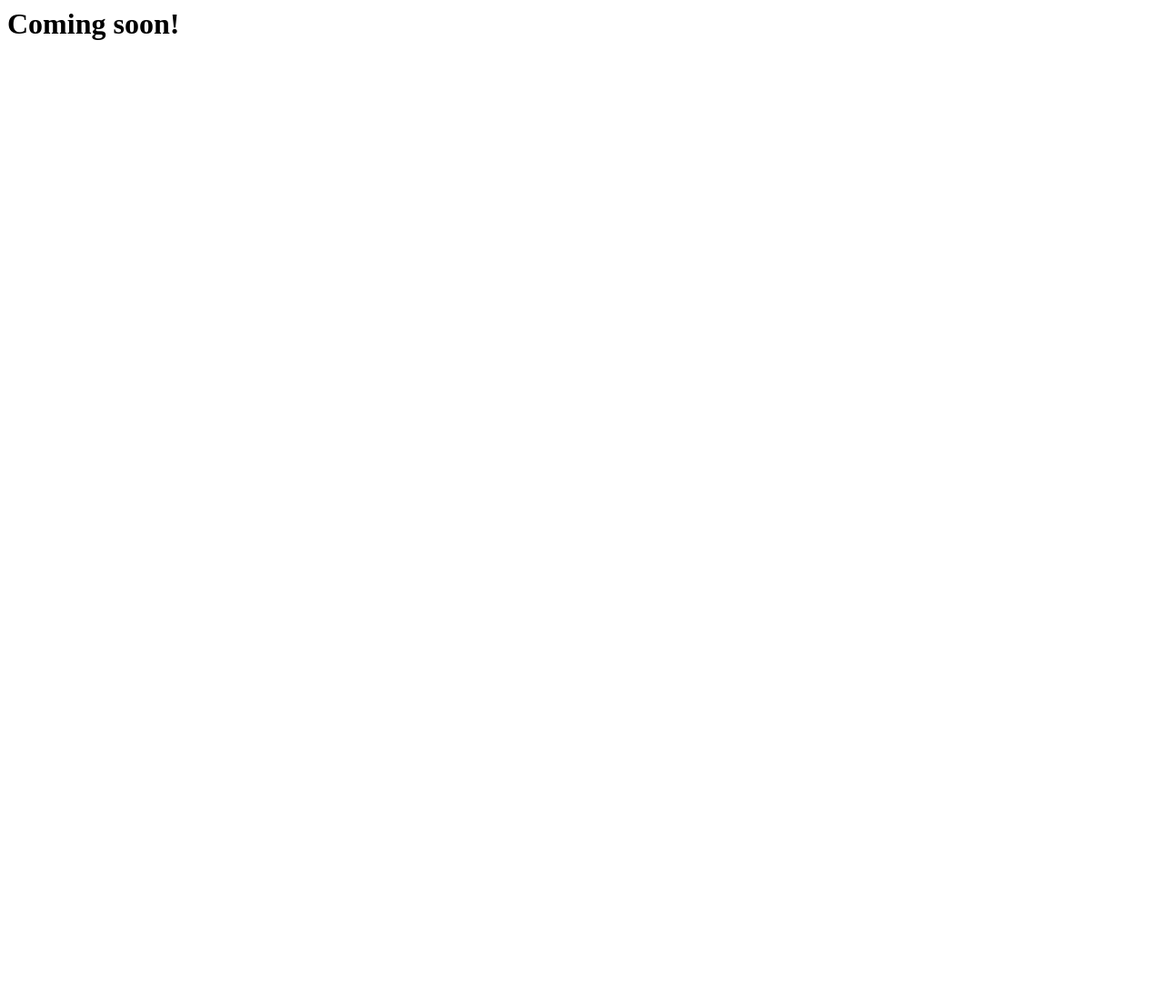
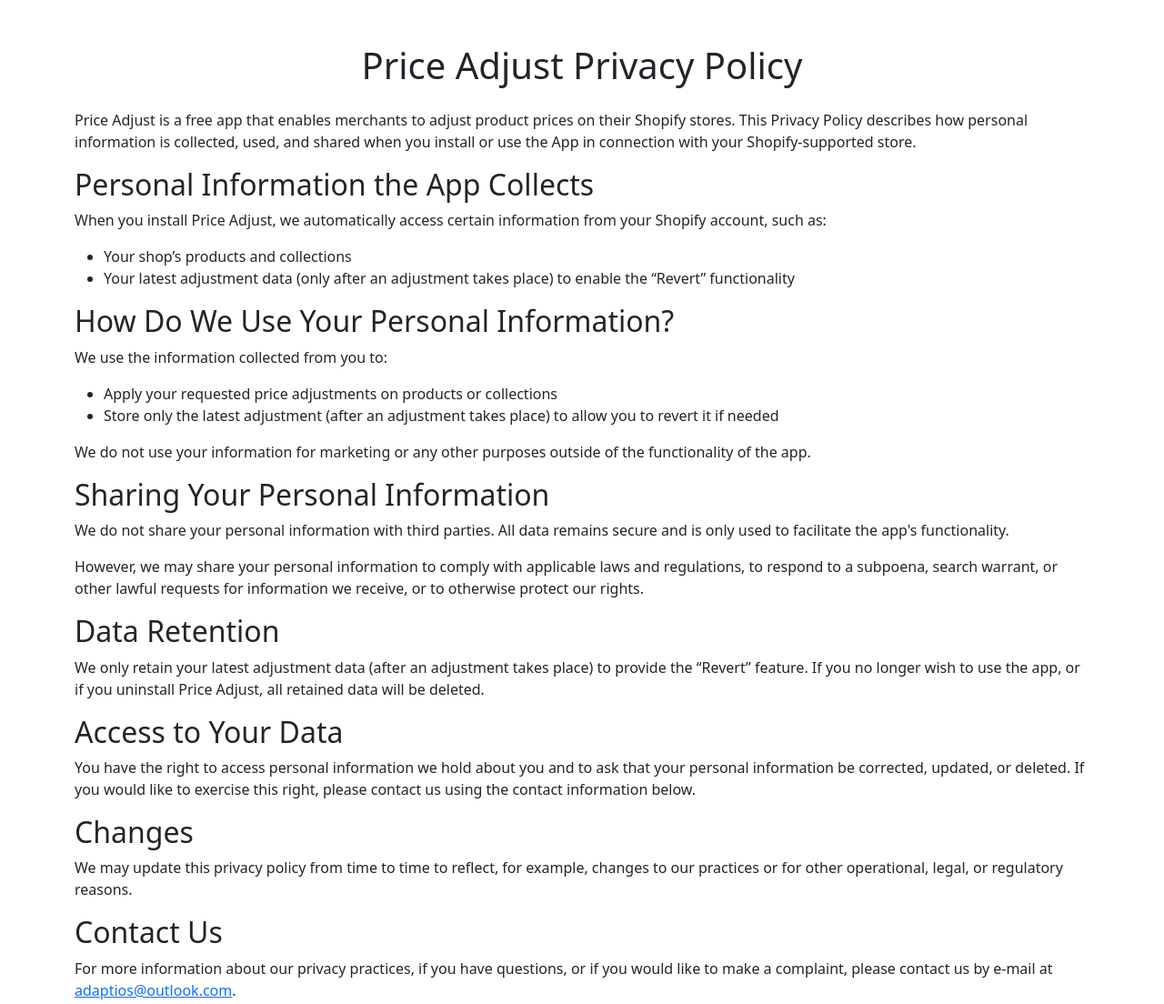
Before and after one commit to adaptios/adaptios.github.io, a plain HTML site: page index.html in a window 1280 px wide. Shown: the whole page at 91% size. Before the commit the page ends 800 px from the top, so only its background shows below. Drawn offline with nearby package versions, Linux system fonts and the light colour scheme.

Commit message:
Update index.html

```diff
--- a/index.html
+++ b/index.html
@@ -1,3 +1,46 @@
-<h1>
-Coming soon!
-</h1>
+<!DOCTYPE html>
+<html lang="en">
+<head>
+    <meta charset="UTF-8">
+    <meta name="viewport" content="width=device-width, initial-scale=1.0">
+    <title>Price Adjust Privacy Policy</title>
+    <link href="https://cdn.jsdelivr.net/npm/bootstrap@5.3.0/dist/css/bootstrap.min.css" rel="stylesheet">
+</head>
+<body>
+    <div class="container my-5">
+        <h1 class="text-center mb-4">Price Adjust Privacy Policy</h1>
+        <p>Price Adjust is a free app that enables merchants to adjust product prices on their Shopify stores. This Privacy Policy describes how personal information is collected, used, and shared when you install or use the App in connection with your Shopify-supported store.</p>
+
+        <h2>Personal Information the App Collects</h2>
+        <p>When you install Price Adjust, we automatically access certain information from your Shopify account, such as:</p>
+        <ul>
+            <li>Your shop’s products and collections</li>
+            <li>Your latest adjustment data (only after an adjustment takes place) to enable the “Revert” functionality</li>
+        </ul>
+
+        <h2>How Do We Use Your Personal Information?</h2>
+        <p>We use the information collected from you to:</p>
+        <ul>
+            <li>Apply your requested price adjustments on products or collections</li>
+            <li>Store only the latest adjustment (after an adjustment takes place) to allow you to revert it if needed</li>
+        </ul>
+        <p>We do not use your information for marketing or any other purposes outside of the functionality of the app.</p>
+
+        <h2>Sharing Your Personal Information</h2>
+        <p>We do not share your personal information with third parties. All data remains secure and is only used to facilitate the app's functionality.</p>
+        <p>However, we may share your personal information to comply with applicable laws and regulations, to respond to a subpoena, search warrant, or other lawful requests for information we receive, or to otherwise protect our rights.</p>
+
+        <h2>Data Retention</h2>
+        <p>We only retain your latest adjustment data (after an adjustment takes place) to provide the “Revert” feature. If you no longer wish to use the app, or if you uninstall Price Adjust, all retained data will be deleted.</p>
+
+        <h2>Access to Your Data</h2>
+        <p>You have the right to access personal information we hold about you and to ask that your personal information be corrected, updated, or deleted. If you would like to exercise this right, please contact us using the contact information below.</p>
+
+        <h2>Changes</h2>
+        <p>We may update this privacy policy from time to time to reflect, for example, changes to our practices or for other operational, legal, or regulatory reasons.</p>
+
+        <h2>Contact Us</h2>
+        <p>For more information about our privacy practices, if you have questions, or if you would like to make a complaint, please contact us by e-mail at <a href="mailto:adaptios@outlook.com">adaptios@outlook.com</a>.</p>
+    </div>
+</body>
+</html>
```
